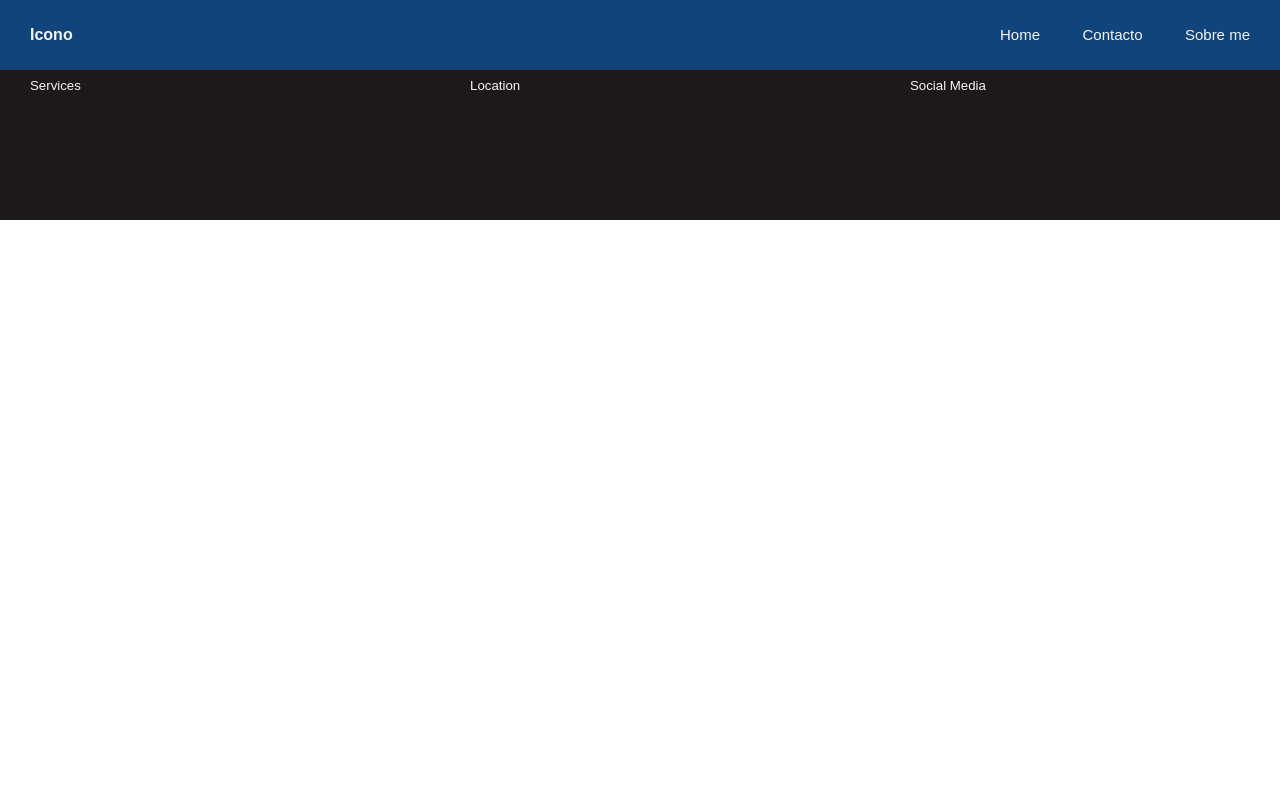
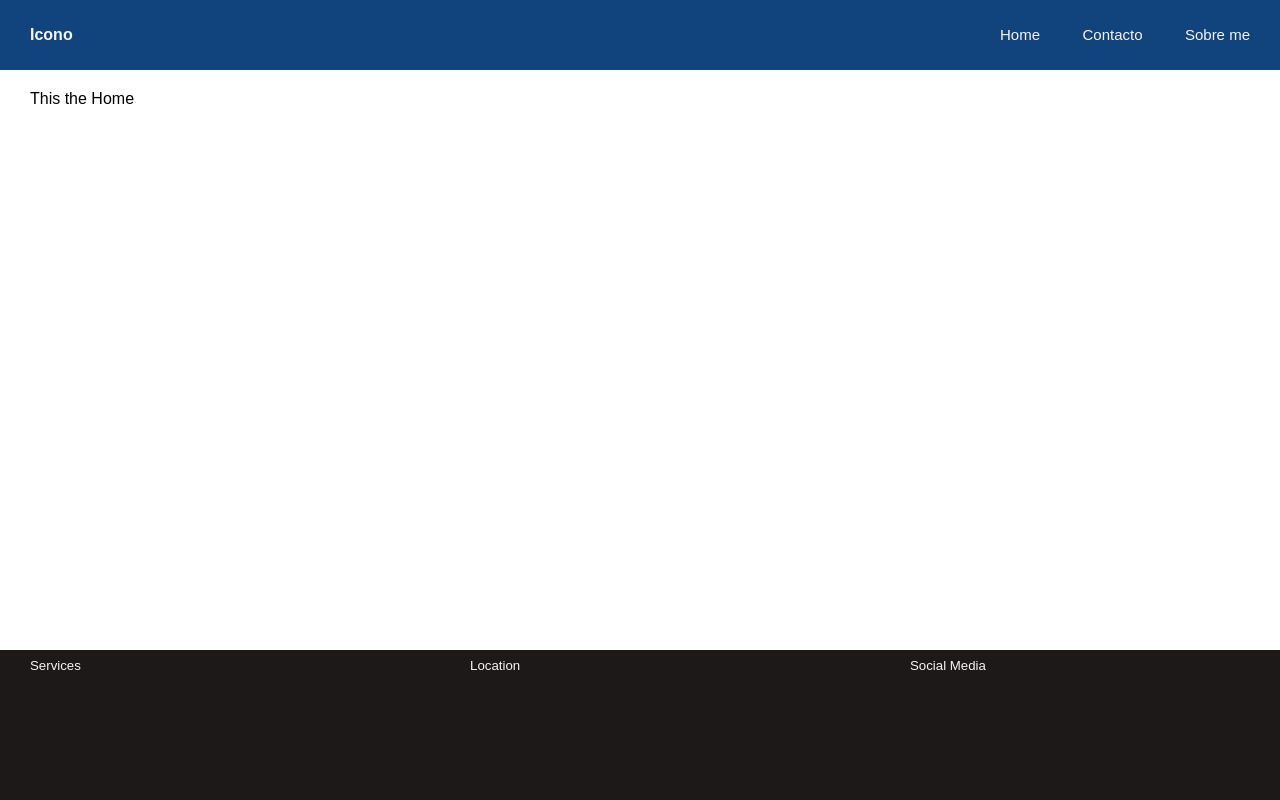
Before and after one commit to hadiazb/vanillaProject, a website built with webpack: page public/index.html in a window 1280 px wide. Built offline with nearby package versions, Linux system fonts and the light colour scheme.

Commit message:
[ADD] router

```diff
--- a/src/index.js
+++ b/src/index.js
@@ -1,6 +1,5 @@
-import Header from './template/Header/index';
-import Footer from './template/Footer/index';
-import './styles/Global.scss';
+import router from './routes/index';
 
-document.getElementById('header').innerHTML = Header();
-document.getElementById('footer').innerHTML = Footer();
+window.addEventListener('load', router.render());
+window.addEventListener('hashchange', router.render());
+console.log(router);
--- a/src/pages/Contacto/index.js
+++ b/src/pages/Contacto/index.js
@@ -1,7 +1,7 @@
 import './style.scss';
 
 const Contacto = () => `
-    <h1>This the Contacto</h1>
+    <div class="contacto">This the Contacto</div>
   `;
 
 export default Contacto;
--- a/src/pages/Contacto/style.scss
+++ b/src/pages/Contacto/style.scss
@@ -1,3 +1,4 @@
-.home {
-  border: 1px solid red;
+.contacto {
+  padding: 20px 30px;
+  height: calc(100vh - 220px);
 }
--- a/src/pages/Home/index.js
+++ b/src/pages/Home/index.js
@@ -1,7 +1,7 @@
 import './style.scss';
 
 const Home = () => `
-    <h1>This the Home</h1>
+    <div class="home">This the Home</div>
   `;
 
 export default Home;
--- a/src/pages/Home/style.scss
+++ b/src/pages/Home/style.scss
@@ -1,3 +1,4 @@
 .home {
-  border: 1px solid red;
+  padding: 20px 30px;
+  height: calc(100vh - 220px);
 }
--- a/src/pages/SobreMe/index.js
+++ b/src/pages/SobreMe/index.js
@@ -1,7 +1,7 @@
 import './style.scss';
 
 const SobreMe = () => `
-    <h1>This the Sobre Me</h1>
+    <div class="sobreme">This the Sobre me</div>
   `;
 
 export default SobreMe;
--- a/src/pages/SobreMe/style.scss
+++ b/src/pages/SobreMe/style.scss
@@ -1,3 +1,4 @@
-.home {
-  border: 1px solid red;
+.sobreme {
+  padding: 20px 30px;
+  height: calc(100vh - 220px);
 }
--- /dev/null
+++ b/src/routes/index.js
@@ -0,0 +1,11 @@
+import '../styles/Global.scss';
+import Routes from './routes';
+import Router from './router';
+
+const router = new Router(
+  Routes,
+  document.getElementById('header'),
+  document.getElementById('footer')
+);
+
+export default router;
--- /dev/null
+++ b/src/routes/router.js
@@ -0,0 +1,50 @@
+import Footer from '../template/Footer/index';
+import Header from '../template/Header/index';
+
+class Router {
+  constructor(routes, header, footer) {
+    this.routes = routes;
+    this.loadInitialRoute();
+    this.header = header;
+    this.footer = footer;
+  }
+
+  async loadRoute(...urlSegs) {
+    const matchedRoute = this.matchUrlToRoute(urlSegs);
+    const url = `/${urlSegs.join('/')}`;
+    history.pushState({}, 'this works', url);
+
+    const routerOutElm = document.getElementById('content');
+    routerOutElm.innerHTML = matchedRoute.template;
+  }
+
+  matchUrlToRoute(urlSegs) {
+    const matchedRoute = this.routes.find((route) => {
+      const routePathSegs = route.path.split('/').slice(1);
+
+      if (routePathSegs.length !== urlSegs.length) {
+        return false;
+      }
+
+      return routePathSegs.every(
+        (routePathSeg, i) => routePathSeg === urlSegs[i]
+      );
+    });
+
+    return matchedRoute;
+  }
+
+  loadInitialRoute() {
+    const pathNameSplit = window.location.pathname.split('/');
+    const pathSegs = pathNameSplit.length > 1 ? pathNameSplit.slice(1) : '';
+
+    this.loadRoute(...pathSegs);
+  }
+
+  async render() {
+    this.header.innerHTML = await Header();
+    this.footer.innerHTML = await Footer();
+  }
+}
+
+export default Router;
--- /dev/null
+++ b/src/routes/routes.js
@@ -0,0 +1,20 @@
+import Home from '../pages/Home/index';
+import Contacto from '../pages/Contacto/index';
+import SobreMe from '../pages/SobreMe/index';
+
+const routes = [
+  {
+    path: '/',
+    template: Home(),
+  },
+  {
+    path: '/contact',
+    template: Contacto(),
+  },
+  {
+    path: '/aboutme',
+    template: SobreMe(),
+  },
+];
+
+export default routes;
--- a/src/template/Header/index.js
+++ b/src/template/Header/index.js
@@ -4,18 +4,18 @@ const Header = () => `
     <nav class='header__nav'>
       <h4 class='header__nav-icono'>Icono</h4>
       <ul class='header__nav-list'>
-        <li class='item'>
-          <button class='item__button'>
+        <li class='item' >
+          <button class='item__button' onclick="router.loadRoute('')">
             Home
           </button>
         </li>
         <li class='item'>
-          <button class='item__button'>
+          <button class='item__button' onclick="router.loadRoute('contact')">
             Contacto
           </button>
         </li>
         <li class='item'>
-          <button class='item__button'>
+          <button class='item__button' onclick="router.loadRoute('aboutme')">
             Sobre me
           </button>
         </li>
```
Also changed, not shown: .eslintrc.json, dist/main.js.
